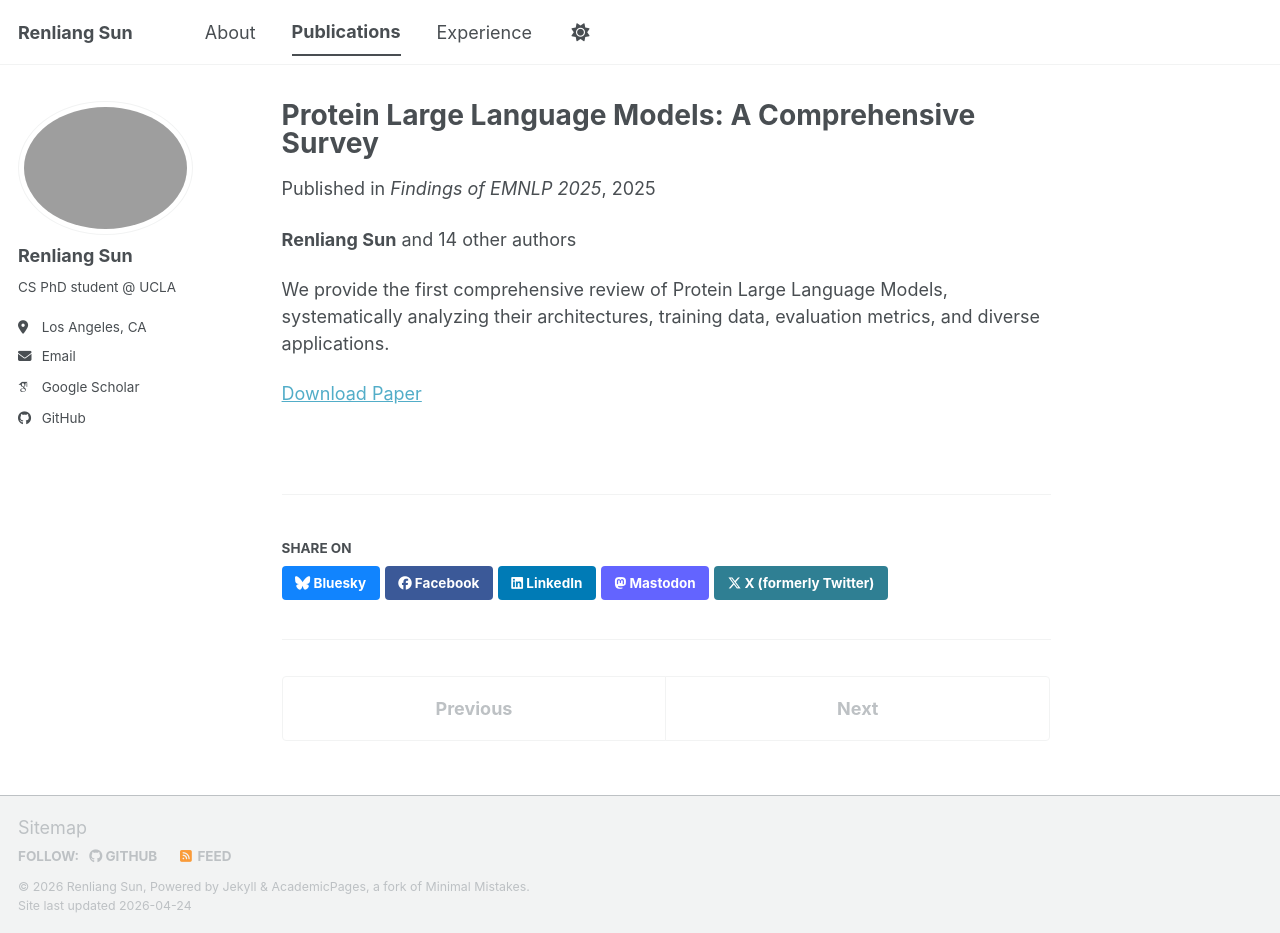
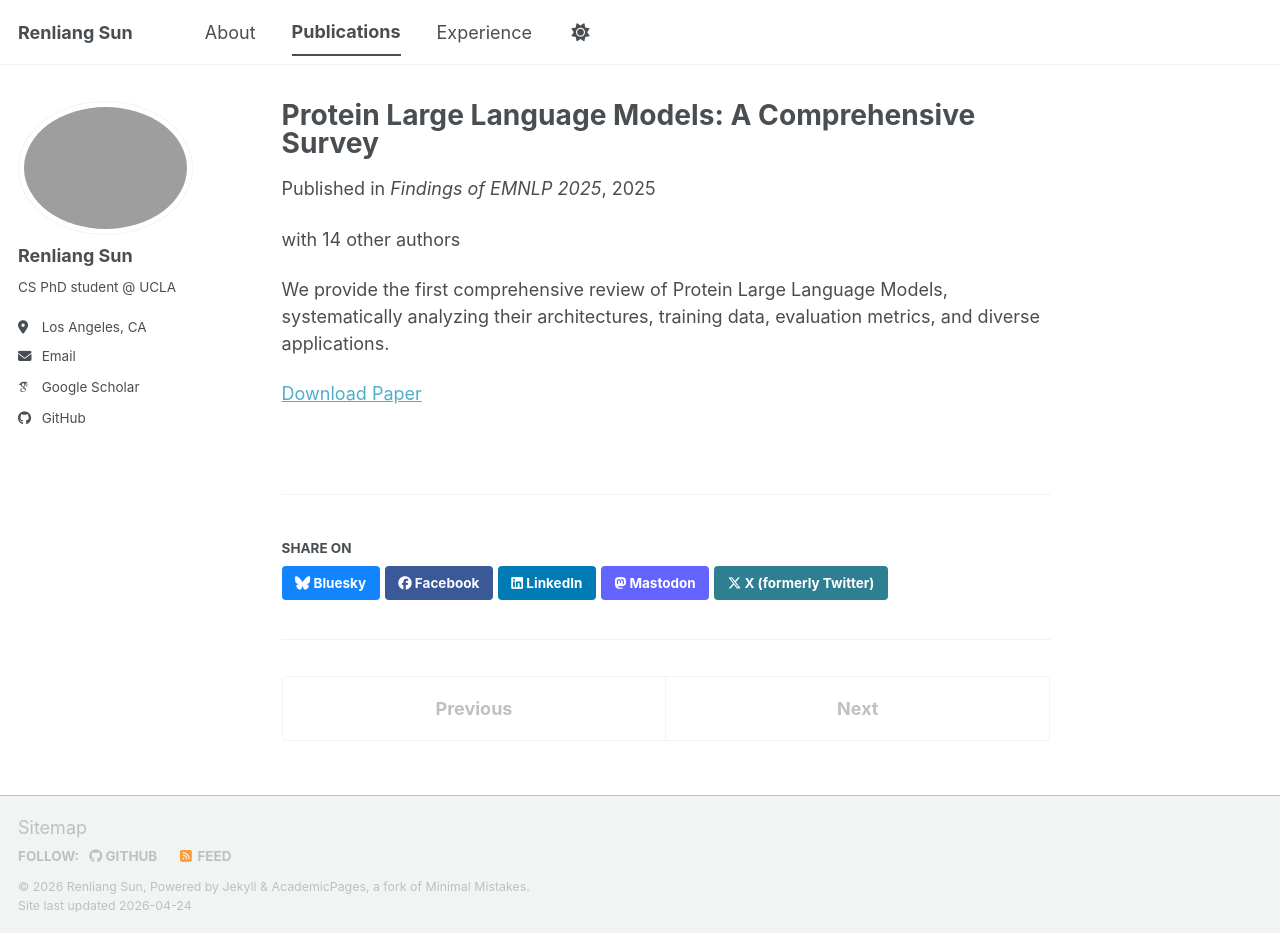
Before and after one commit to RLSNLP/RLSNLP.github.io, a Jekyll site: the page built from _publications/2025-10-01-protein-llm-survey.md, in a window 1280 px wide and 933 px high. Built offline with Jekyll 4.4.1, drawn with Linux system fonts in a browser that asks for light colours; some web fonts are replaced; a script bundle is joined from its source files by our own code; library files that are not in the unit come from our copies.

Commit message:
Update 2025-10-01-protein-llm-survey.md

```diff
--- a/_publications/2025-10-01-protein-llm-survey.md
+++ b/_publications/2025-10-01-protein-llm-survey.md
@@ -8,7 +8,7 @@ paperurl: 'https://arxiv.org/abs/2502.17504'
 category: 'phd'
 ---
 
-**Renliang Sun** and 14 other authors
+with 14 other authors
 
 We provide the first comprehensive review of Protein Large Language Models, systematically analyzing their architectures, training data, evaluation metrics, and diverse applications.
 
```
